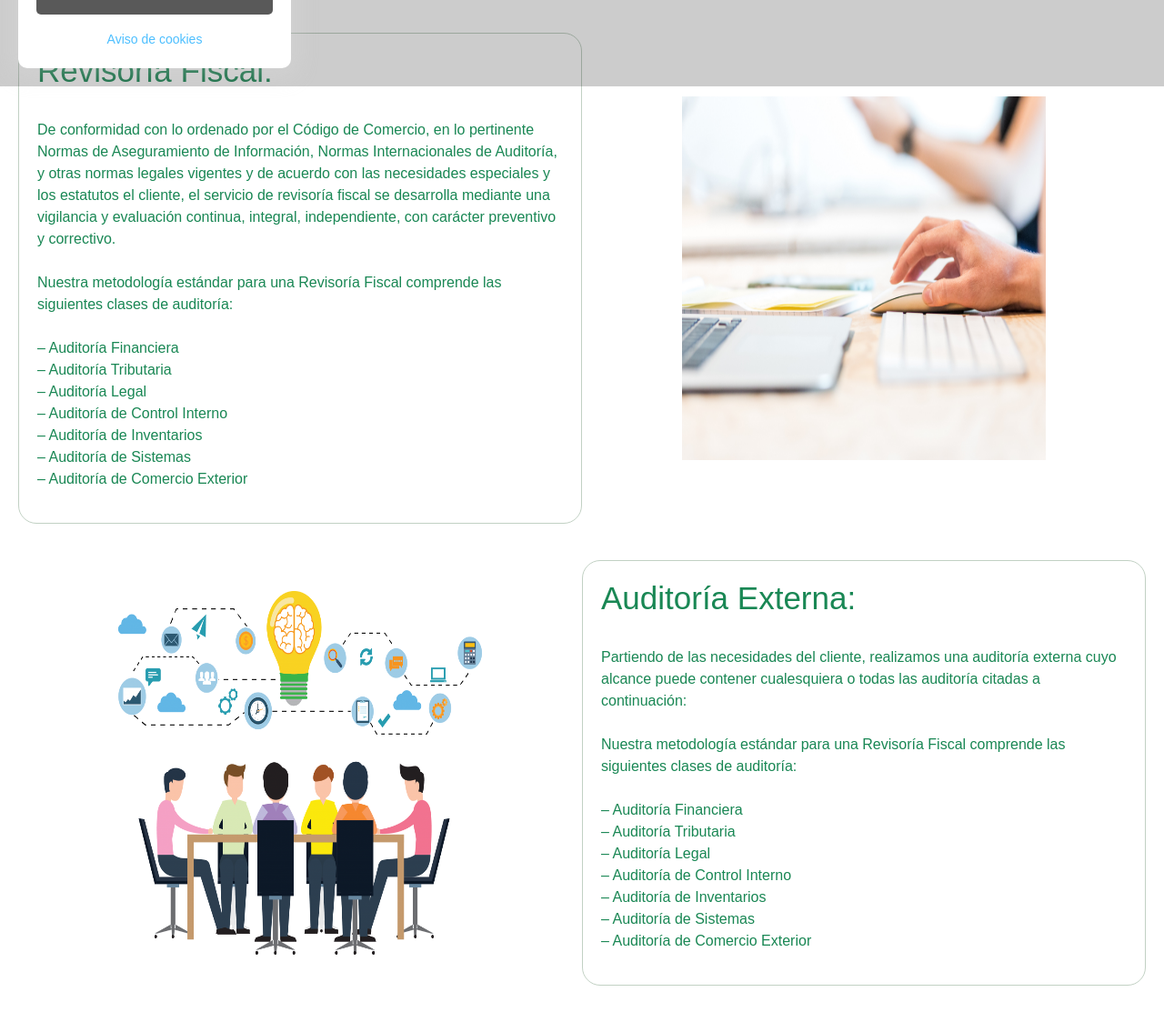
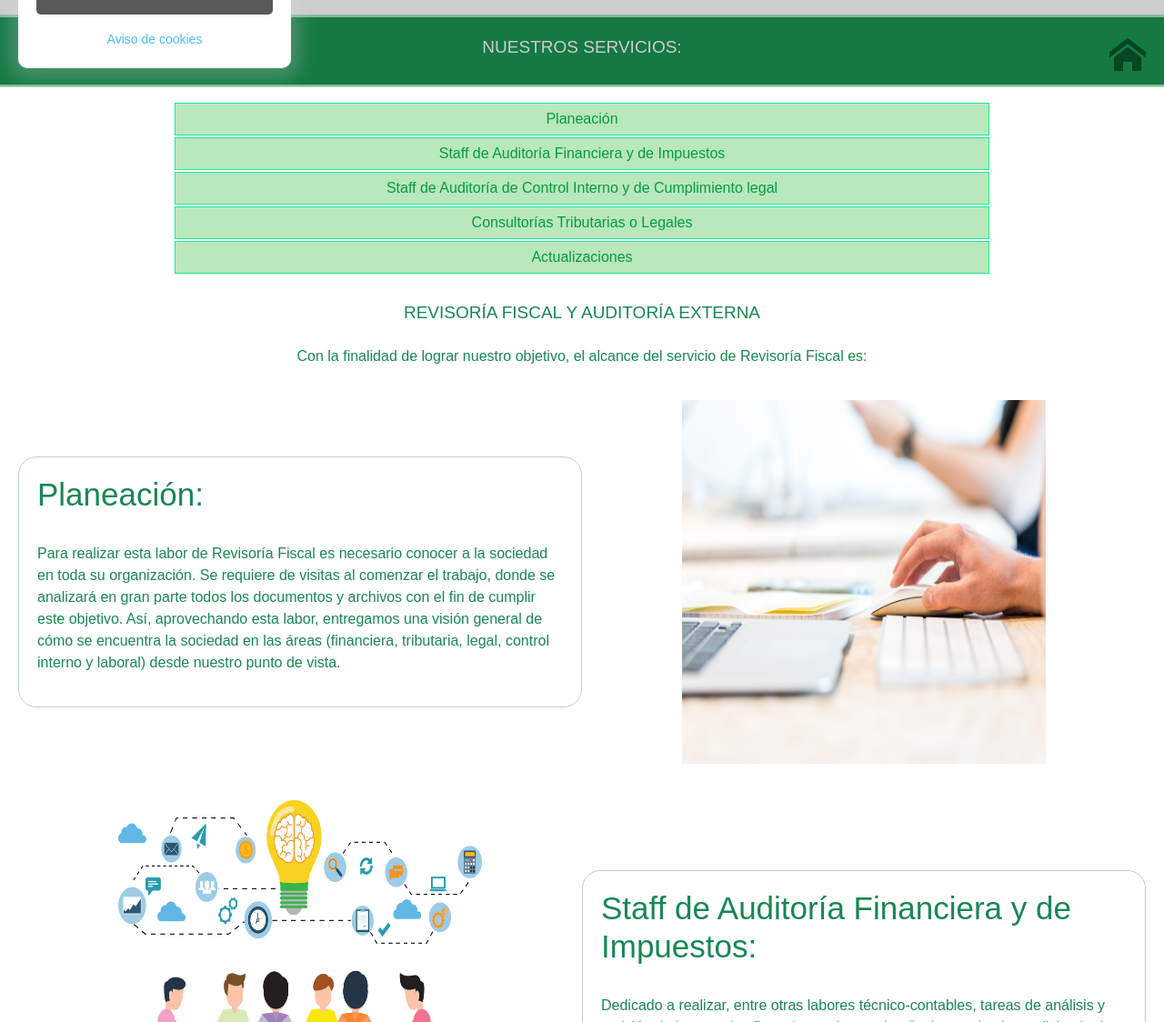
Before and after one commit to juan0Polo/PageGewiss, a PHP site: page /servicios/servcios.html in a window 1280 px wide. Shown: the part 705-1829 px from the top of the page at 91% size. Run offline with PHP 8.4, Linux system fonts and the light colour scheme; some web fonts are replaced; grey boxes are pictures that could not be loaded.

Commit message:
se hacen cambios en la vista de quienes somos, servicios y ademas se agrega informacion de la empresa en las diferentes secciones

```diff
--- a/css/style.css
+++ b/css/style.css
@@ -830,7 +830,7 @@ a:link {
     background: #199754;
     transform-origin: 0%;
     height: 10vh;
-    width: 100vw;
+    width: 100%;
 }
 .navboton{
     margin: 15px;
--- a/servicios/servcios.html
+++ b/servicios/servcios.html
@@ -104,20 +104,35 @@
     </section>
     <!-- Fin slider -->
 
+    <section id="navegacionSection" class="bordUD">
+        <div class="navboton">
+            <h1 class="textServices">NUESTROS SERVICIOS:</h1>
+        </div>
+    </section>
+
+    <section id="SectionNavServices">
+        <div class="contenedorNavs">
+            <div class="divBtnService"><a href="#1" class="btNavServices">Planeación</a></div>
+            <div class="divBtnService"><a href="#2" class="btNavServices">Staff de Auditoría Financiera y de Impuestos</a></div>
+            <div class="divBtnService"><a href="#3" class="btNavServices">Staff de Auditoría de Control Interno y de Cumplimiento legal</a></div>
+            <div class="divBtnService"><a href="#4" class="btNavServices">Consultorías Tributarias o Legales</a></div>
+            <div class="divBtnService"><a href="#5" class="btNavServices">Actualizaciones</a></div>
+        </div>
+    </section>
+
+    <section id="NavServicios">
+        <div class="textIntroService">
+            <h1 class="titleService text-success">REVISORÍA FISCAL Y AUDITORÍA EXTERNA</h1><br>
+            <p class="textService text-success">Con la finalidad de lograr nuestro objetivo, el alcance del servicio de
+                Revisoría
+                Fiscal es:</p>
+        </div>
+    </section>
+
     <section id="servicio">
-        <div class="txt-servicio">
-            <h1 class="text-success">Revisoría Fiscal:</h1><br>
-            <p class="text-success">De conformidad con lo ordenado por el Código de Comercio, en lo pertinente Normas de Aseguramiento de Información, Normas Internacionales de Auditoría, y otras normas legales vigentes y de acuerdo con las necesidades especiales y los estatutos el cliente, el servicio de revisoría fiscal se desarrolla mediante una vigilancia y evaluación continua, integral, independiente, con carácter preventivo y correctivo.<br><br>
-
-                Nuestra metodología estándar para una Revisoría Fiscal comprende las siguientes clases de auditoría:<br><br>
-
-                – Auditoría Financiera<br>
-                – Auditoría Tributaria<br>
-                – Auditoría Legal<br>
-                – Auditoría de Control Interno<br>
-                – Auditoría de Inventarios<br>
-                – Auditoría de Sistemas<br>
-                – Auditoría de Comercio Exterior
+        <div class="txt-servicio" id="1">
+            <h1 class="text-success">Planeación:</h1><br>
+            <p class="text-success">Para realizar esta labor de Revisoría Fiscal es necesario conocer a la sociedad en toda su organización. Se requiere de visitas al comenzar el trabajo, donde se analizará en gran parte todos los documentos y archivos con el fin de cumplir este objetivo. Así, aprovechando esta labor, entregamos una visión general de cómo se encuentra la sociedad en las áreas (financiera, tributaria, legal, control interno y laboral) desde nuestro punto de vista.
             </p>
         </div>
         <div class="servicio-img">
@@ -126,30 +141,20 @@
     </section>
 
     <section id="servicio">
-        <div class="servicio-img">
+        <div class="servicio-img" id="2">
             <img src="../recursos/imagenes/aud8.png" alt="" class="imgServicio">
         </div>
         <div class="txt-servicio">
-            <h1 class="text-success">Auditoría Externa:</h1><br>
-            <p class="text-success">Partiendo de las necesidades del cliente, realizamos una auditoría externa cuyo alcance puede contener cualesquiera o todas las auditoría citadas a continuación:<br><br>
-
-                Nuestra metodología estándar para una Revisoría Fiscal comprende las siguientes clases de auditoría:<br><br>
-
-                – Auditoría Financiera<br>
-                – Auditoría Tributaria<br>
-                – Auditoría Legal<br>
-                – Auditoría de Control Interno<br>
-                – Auditoría de Inventarios<br>
-                – Auditoría de Sistemas<br>
-                – Auditoría de Comercio Exterior
+            <h1 class="text-success">Staff de Auditoría Financiera y de Impuestos:</h1><br>
+            <p class="text-success">Dedicado a realizar, entre otras labores técnico-contables, tareas de análisis y revisión de los estados financieros trimestrales (junio, septiembre y diciembre) revisión mensual a las obligaciones fiscales de la sociedad.
             </p>
         </div>
     </section>
 
     <section id="servicio">
-        <div class="txt-servicio">
-            <h1 class="text-success">Auditoría y Asesoría de SG-SST y SGC</h1><br>
-            <p class="text-success">Consultoría y asesoría en Sistemas de Gestión de Calidad (SGC), Seguridad y Salud en el Trabajo (SG-SST) y Ambiental, bajo las normas ISO 9001, ISO 18000, ISO 14000 y Decreto Único Reglamentario del sector trabajo 1072 de 2015. En este aspecto garantizaremos que el mantenimiento del SG-SST y/o su implementación, velando porque se mantenga y mejore continuamente de acuerdo con los criterios internos y los requisitos normativos legales vigentes. El principal marco de esta auditoría es la Resolución 0312/2019 y el Decreto 1072/2015.</p>
+        <div class="txt-servicio" id="3">
+            <h1 class="text-success">Staff de Auditoría de Control Interno y de Cumplimiento legal:</h1><br>
+            <p class="text-success">Realiza labores de auditoría de control interno, evaluación del cumplimiento de las obligaciones administrativas y legales de la sociedad, entre otros trabajos. La presente auditoría se basa en el análisis y verificación de procedimientos, manuales y política de todos los niveles organizacionales de la sociedad. Se realizarán las auditorias semestrales. </p>
         </div>
         <div class="servicio-img">
             <img src="../recursos/imagenes/aud6.png" alt="" class="imgServicio">
@@ -157,42 +162,36 @@
     </section>
 
     <section id="servicio">
-        <div class="servicio-img">
+        <div class="servicio-img" id="4">
             <img src="../recursos/imagenes/persona-pc.jpg" alt="" class="imgServicio">
         </div>
         <div class="txt-servicio">
-            <h1 class="text-success">Consultoría en NIIF</h1><br>
-            <p class="text-success">Con el apoyo de nuestros especialistas en Normas Internacionales de Información Financiera (NIIF), realizamos un análisis de las obligaciones de la organización frente a estas normas; el cual utilizaremos como punto de referencia normativo para realizar un seguimiento y evaluación del proceso de implementación. Lo anterior con sujeción a la ley 1314 de 2009, sus decretos reglamentarios, de tal forma que podamos guiar de manera efectiva a nuestros clientes en el cumplimiento de NIIF Plenas o Pymes, según aplique.</p>
+            <h1 class="text-success">Consultorías Tributarias o Legales:</h1><br>
+            <p class="text-success">Staff de profesionales dispuestos a resolver cualquier pregunta de tipo tributario o legal y va de acuerdo con la interpretación dada a las normas y conforme a la información suministrada por la sociedad (dado en nuestro cargo de revisores fiscales y como contadores públicos). </p>
         </div>
     </section>
 
     <section id="servicio">
-        <div class="txt-servicio">
-            <h1 class="text-success">Consultoría y Planeación Tributaria</h1><br>
-            <p class="text-success">Basados en nuestra experiencia profesional, realizamos un análisis detallado de la situación tributaria de nuestros clientes, principalmente en materia de impuesto de renta, de tal manera que podamos aportar medidas efectivas para optimizar la carga tributaria, siempre enmarcados dentro del estamento legal tributario vigente.</p>
+        <div class="txt-servicio" id="5">
+            <h1 class="text-success">Actualizaciones:</h1><br>
+            <p class="text-success">La firma estará actualizando permanentemente al personal contable y/o al personal que esté interesado en los temas financieros de la sociedad, mediante comunicaciones o circulares.</p>
         </div>
         <div class="servicio-img">
             <img src="../recursos/imagenes/audit4.png" alt="" class="imgServicio">
         </div>
     </section>
 
-    <section id="servicio" class="final">
-        <div class="servicio-img">
-            <img src="../recursos/imagenes/aud14.png" alt="" class="imgServicio">
-        </div>
-        <div class="txt-servicio">
-            <h1 class="text-success">Auditoría de Comercio Exterior</h1><br>
-            <p class="text-success">Nuestros profesionales en Comercio Exterior se encargarán de efectuar una auditoría al proceso de comercio exterior de las compañías, en la cual se hará una evaluación que incluya, entre otros aspectos, la revisión de:<br><br>
-
-                • Documentos soportes de las aduanas;<br>
-                • Liquidación de declaraciones de importación y exportación ;<br>
-                • Costeo y registro de importaciones;<br>
-                • Proceso de compra;<br>
-                • Declaraciones de cambio;<br>
-                • Revisión general de gravámenes;<br>
-                • Posiciones arancelarias.).</p>
+    <section id="NavServicios" class="final">
+        <div class="textIntroService">
+            <h1 class="titleService text-success">ASESORÍA FINANCIERA Y TRIBUTARIA</h1><br>
+            <p class="textService text-success">Somos el aliado estratégico para llevar a cabo la tercerización de sus servicios contables, nómina y de cartera.
+            </p>
         </div>
     </section>
+
+    <div class="iconoSubir">
+        <a href="#navegacionSection"><span class="icon-home"></span></span></a>
+     </div>
 
     <!-- Inicio fooder -->
     <footer class="text-center text-lg-start bg-light text-muted">
--- a/servicios/servicios.css
+++ b/servicios/servicios.css
@@ -20,7 +20,7 @@
 }
 .txt-servicio:hover{
     background: rgb(232, 239, 233);
-    border: 2px solid rgb(219, 237, 221);
+    border: 1px solid rgb(219, 237, 221);
 }
 .txt-servicio h1{
     font-size: 35px;
@@ -33,6 +33,56 @@
     width: 50%;
     justify-content: center;
 }
+.textServices{
+    color: white;
+    font-size: 19px;
+}
+#NavServicios{
+    display: flex;
+    justify-content: center;
+    margin-top: 10px;
+}
+.textIntroService{
+    margin: 0px;
+    text-align: center;
+}
+.titleService{
+    font-size: 19px;
+    font-weight: 300;
+    margin-bottom: 0px;
+}
+#SectionNavServices{
+    display: flex;
+    margin-top: 15px;
+    justify-content: center;
+    align-items: center;
+    margin-bottom: 30px;
+}
+.contenedorNavs{
+    display: block;
+    text-align: center;
+    width: 70%;
+}
+.divBtnService{
+    margin: 2px 0px 2px 0px;
+    border: 1.5px solid rgb(30, 232, 144);
+    padding: 5px;
+    background: rgba(5, 173, 19, 0.281);
+    width: 100%;
+}
+.divBtnService:hover{
+    background-color: rgba(2, 96, 30, 0.411);
+    color: white;
+}
+.btNavServices{
+    color:rgb(8, 154, 67);
+    font-weight: 100;
+}
+.btNavServices:hover{
+    color: white;
+}
+
+
 .final{
     margin-bottom: 60px;
 }
```
Also changed, not shown: index.html (+5 -5 lines), quinesSomos/estyloAcerca.css (+26 -24 lines), quinesSomos/quienesSomos.html (+19 -39 lines).
